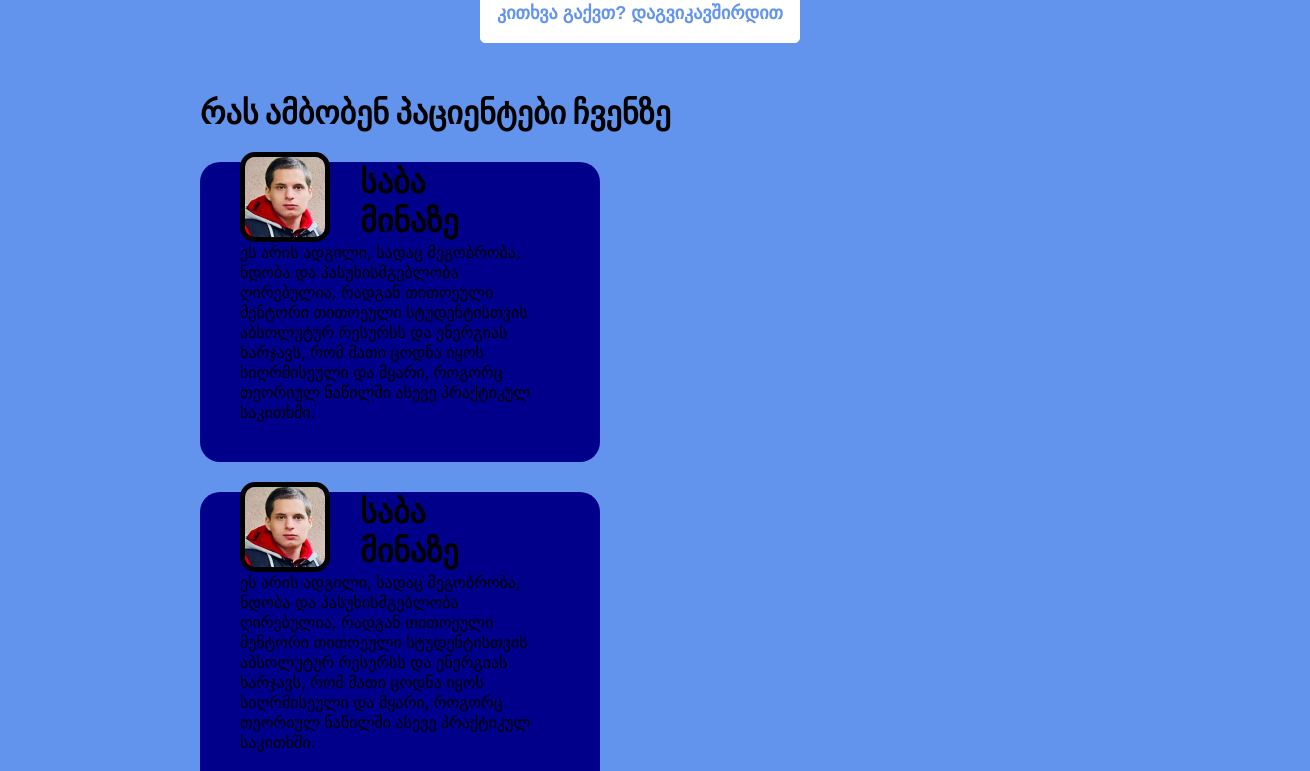
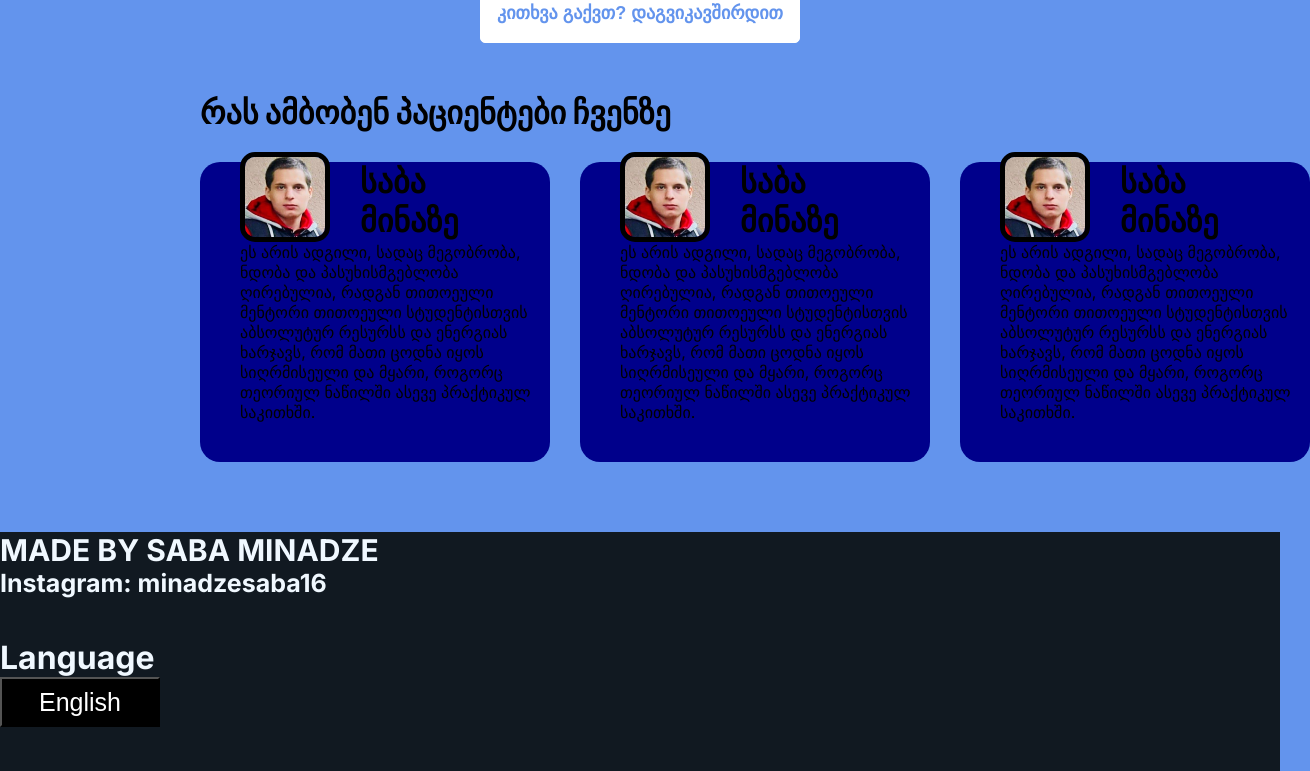
Before and after one commit to SabaMinadze/algani-dent, a Next.js app: page / in a window 1280 px wide. Shown: the part 820-1591 px from the top of the page, 1310 px wide, since content can reach past the window. Built offline with nearby package versions, Linux system fonts and the light colour scheme.

Commit message:
Update Rate.tsx

```diff
--- a/app/components/Rate/Rate.tsx
+++ b/app/components/Rate/Rate.tsx
@@ -1,26 +1,8 @@
 import React from 'react'
 import s from "./Rate.module.css"
 import RateBox from '../RateBox/RateBox'
-import { motion } from 'framer-motion';
 
 
-
-
-const containerVariants = {
-  hidden: { opacity: 0, y: 20 },
-  visible: {
-    opacity: 1,
-    y: 0,
-    transition: {
-      staggerChildren: 0.3, // Delay between each testimonial animation
-    }
-  }
-};
-
-const itemVariants = {
-  hidden: { opacity: 0, y: 50 },
-  visible: { opacity: 1, y: 0 }
-};
 
 function Rate() {
   return (
@@ -28,14 +10,9 @@ function Rate() {
     <div className={s.rateMainBox}>
         <h1 className={s.rateText}>რას ამბობენ პაციენტები ჩვენზე</h1>
         <div className={s.rateBoxes}>
-        <motion.div
-          className="testimonial"
-          variants={itemVariants}
-        >
-            <RateBox/>
-            <RateBox/>
-            <RateBox/>
-          </motion.div>
+          <RateBox/>
+          <RateBox/>
+          <RateBox/>
         </div>
     </div>
     </>
```
